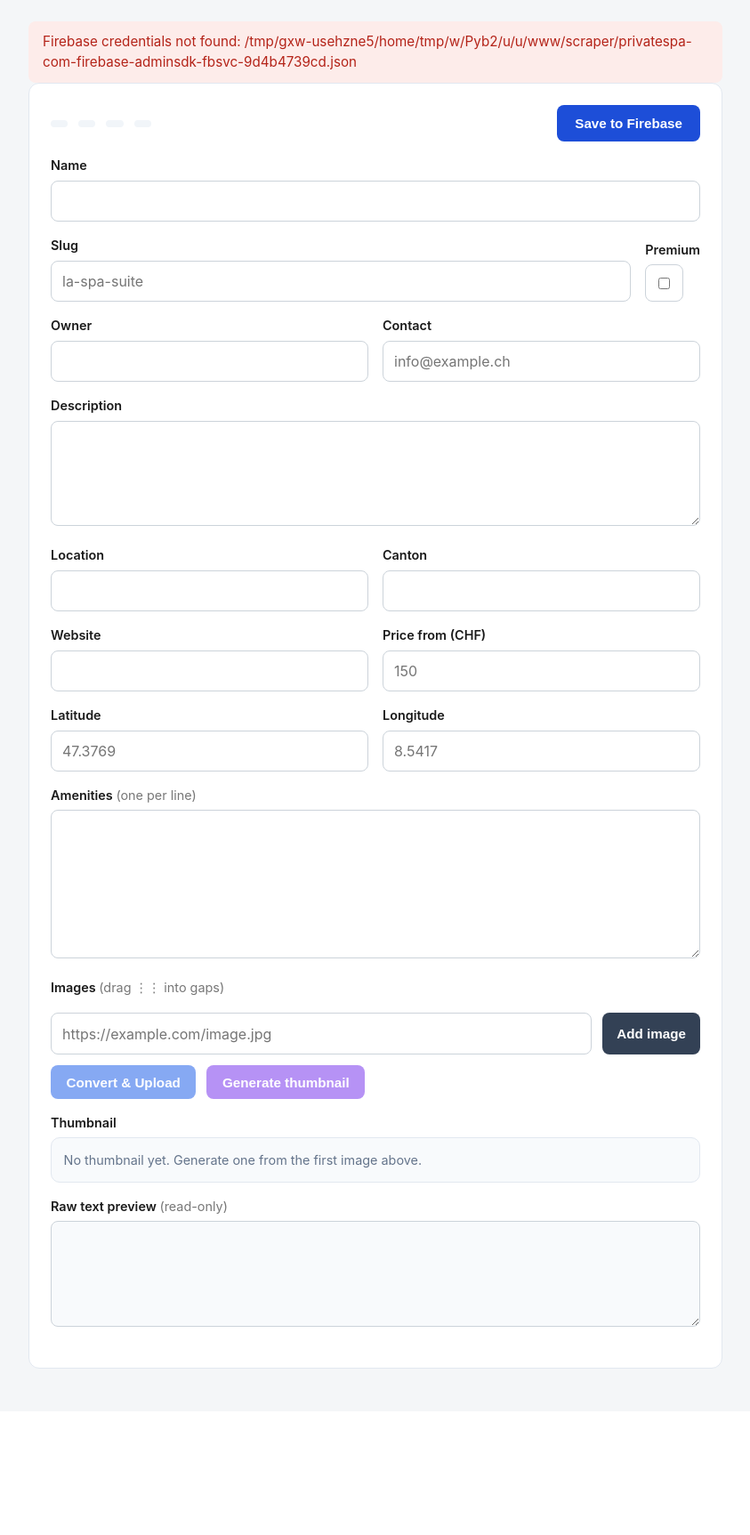
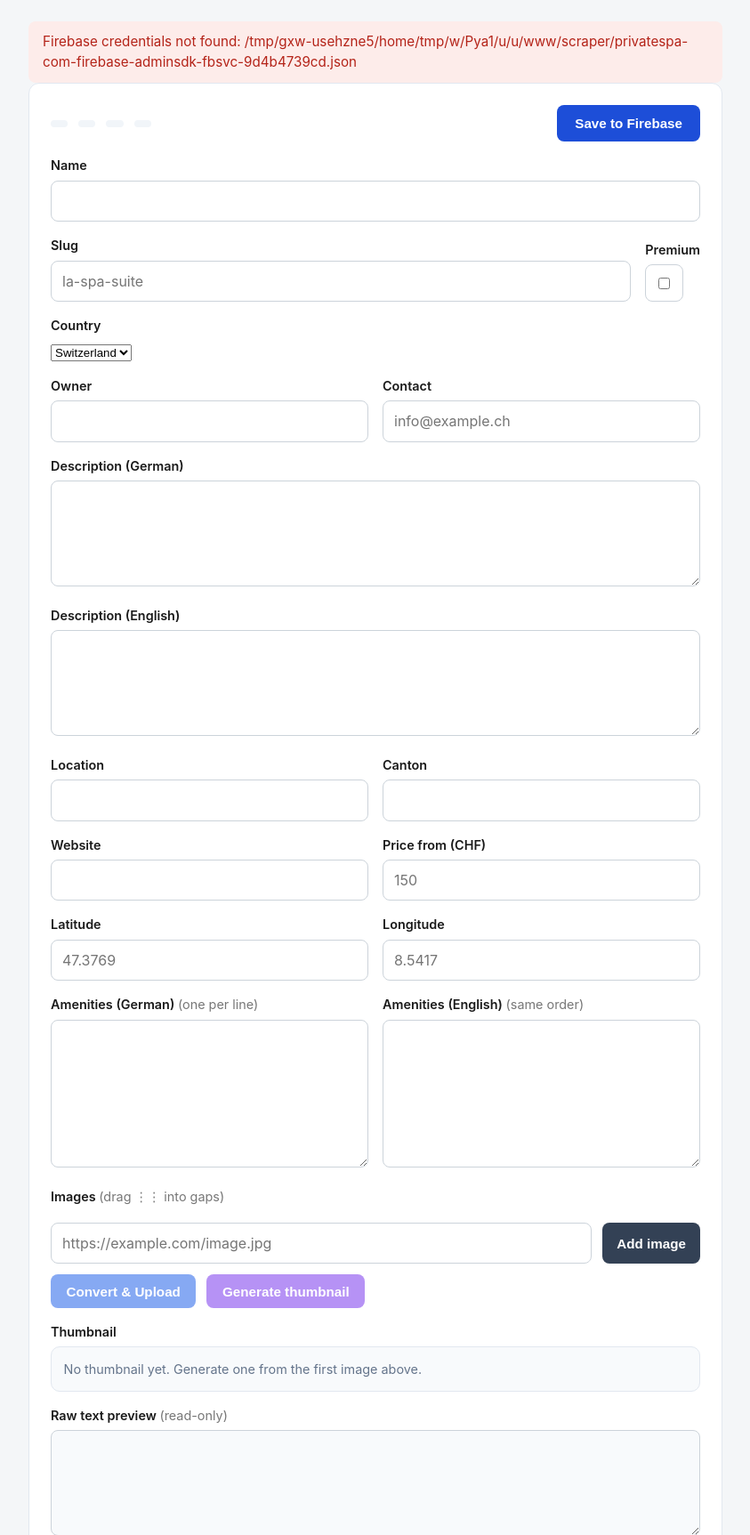
Before and after one commit to Trnquil/privatespa-scraper, a Flask app: page /spa/1 in a window 1280 px wide. Shown: the part 107-1832 px from the top of the page at 89% size, without its empty margins (218-1061 px from the left). Before the commit the page ends 1645 px from the top, so only its background shows below. Run offline with Flask 3, Linux system fonts and the light colour scheme; parts of the project's set-up code (start-up, migrations or seed data) failed here and were passed over; some libraries are stand-ins or nearby versions.

Commit message:
Bilingual spa data: English description/amenities and country
- AI extraction returns German and English description and amenities in
  the same call, plus the country (CH/DE/AT)
- Crawler takes the country from Google's address data
- Editor: country select, English description and amenities fields

Co-Authored-By: Claude Opus 5.5 <noreply@anthropic.com>

```diff
--- a/scraper/crawler.py
+++ b/scraper/crawler.py
@@ -60,6 +60,8 @@ def _build_draft(place: dict, scraped: dict, taken_slugs: set[str]) -> dict:
     data["location"] = data.get("location") or place.get("address")
     # Google's canton and coordinates come from its address data and beat the AI's guess.
     data["canton"] = place.get("canton") or normalize_canton(data.get("canton")) or data.get("canton")
+    if place.get("country") in ("CH", "DE", "AT"):
+        data["country"] = place["country"]
     if place.get("lat") is not None and place.get("lng") is not None:
         data["coordinates"] = [place["lat"], place["lng"]]
     base_slug = (
--- a/scraper/firestore_spas.py
+++ b/scraper/firestore_spas.py
@@ -9,9 +9,12 @@ from firebase_client import init_firebase
 # Fields stored on the public `spas/{id}` document (readable by anyone).
 SPA_FIELDS = (
     "amenities",
+    "amenities_en",
     "canton",
     "coordinates",
+    "country",
     "description",
+    "description_en",
     "images",
     "location",
     "name",
@@ -39,8 +42,9 @@ DEFAULT_SPA_VALUES = {
 }
 
 COMPLETENESS_EXCLUDED = frozenset(
-    {"premium", "thumbnail", "owner", "status", "google_place_id", "source"}
+    {"premium", "thumbnail", "owner", "status", "google_place_id", "source", "amenities_en"}
 )
+COUNTRIES = ("CH", "DE", "AT")
 
 
 def get_db():
@@ -147,6 +151,9 @@ def _spa_to_editor_payload(doc_id: str, data: dict, private: dict | None = None)
         "id": doc_id,
         "data": {
             "amenities": list(data.get("amenities") or []),
+            "amenities_en": list(data.get("amenities_en") or []),
+            "country": data.get("country") or "CH",
+            "description_en": data.get("description_en"),
             "canton": data.get("canton"),
             "contact": _normalize_string(private.get("contact")),
             "coordinates": _normalize_coordinates(data.get("coordinates")),
@@ -235,8 +242,13 @@ def _build_spa_payload(data: dict) -> dict:
             if value not in STATUSES:
                 raise ValueError(f"Invalid status: {value!r}")
             payload[field] = value
-        elif field in ("amenities", "images"):
+        elif field in ("amenities", "amenities_en", "images"):
             payload[field] = list(value or [])
+        elif field == "country":
+            value = (value or "CH").upper()
+            if value not in COUNTRIES:
+                raise ValueError(f"Invalid country: {value!r}")
+            payload[field] = value
         else:
             payload[field] = value
     return payload
--- a/scraper/scrape_spa.py
+++ b/scraper/scrape_spa.py
@@ -304,7 +304,8 @@ def extract_spa_info_with_openai(text: str, url: str, image_urls: list[str]) ->
         "You extract spa or wellness venue information from website text. "
         "Return ONLY valid JSON with exactly these keys: "
         "name, description, amenities, location, canton, coordinates, price_from, "
-        "is_private_spa, private_spa_reason. "
+        "is_private_spa, private_spa_reason, description_de, description_en, "
+        "amenities_de, amenities_en, country. "
         "name: official venue or offer name, or null if unclear. "
         "description: 1-3 polished sentences in the same language as the website text, "
         "factual and based ONLY on the provided text. "
@@ -326,6 +327,10 @@ def extract_spa_info_with_openai(text: str, url: str, image_urls: list[str]) ->
         "ordinary hotels, day spas, public baths, saunas or massage studios where "
         "the spa is shared with other guests, and false if the page is unrelated. "
         "private_spa_reason: one short sentence explaining is_private_spa. "
+        "description_de and description_en: the description in German and in natural "
+        "British English (same facts). amenities_de and amenities_en: the same amenity "
+        "list in German and in English, in the same order; keep brand and place names. "
+        "country: ISO code of the venue's country (CH, DE or AT), or null. "
         "Do NOT invent amenities, prices, locations, coordinates, or services. "
         "Return null for description if there is not enough information."
     )
@@ -354,20 +359,24 @@ def extract_spa_info_with_openai(text: str, url: str, image_urls: list[str]) ->
     if not isinstance(result, dict):
         raise ValueError("OpenAI response is not a JSON object")
 
-    amenities = result.get("amenities")
-    if not isinstance(amenities, list):
-        amenities = []
-    else:
-        amenities = [str(a).strip() for a in amenities if a]
+    def _str_list(value):
+        return [str(a).strip() for a in value if a] if isinstance(value, list) else []
+
+    amenities = _str_list(result.get("amenities_de")) or _str_list(result.get("amenities"))
+    amenities_en = _str_list(result.get("amenities_en"))
+    country = (result.get("country") or "").upper()
 
     return {
         "is_private_spa": result.get("is_private_spa") is True,
         "private_spa_reason": result.get("private_spa_reason"),
         "data": {
             "amenities": amenities,
+            "amenities_en": amenities_en,
+            "country": country if country in ("CH", "DE", "AT") else None,
+            "description_en": result.get("description_en"),
             "canton": result.get("canton"),
             "coordinates": _normalize_coordinates(result.get("coordinates")),
-            "description": result.get("description"),
+            "description": result.get("description_de") or result.get("description"),
             "images": image_urls,
             "location": result.get("location"),
             "name": result.get("name"),
--- a/scraper/static/editor.js
+++ b/scraper/static/editor.js
@@ -51,6 +51,9 @@ const fields = {
   owner: document.getElementById("owner"),
   contact: document.getElementById("contact"),
   description: document.getElementById("description"),
+  descriptionEn: document.getElementById("description-en"),
+  amenitiesEn: document.getElementById("amenities-en"),
+  country: document.getElementById("country"),
   location: document.getElementById("location"),
   canton: document.getElementById("canton"),
   website: document.getElementById("website"),
@@ -709,6 +712,9 @@ function populateEditor(result, options = {}) {
   fields.owner.value = data.owner || "";
   fields.contact.value = data.contact || "";
   fields.description.value = data.description || "";
+  fields.descriptionEn.value = data.description_en || "";
+  fields.amenitiesEn.value = arrayToLines(data.amenities_en);
+  fields.country.value = data.country || "CH";
   fields.location.value = data.location || "";
   fields.canton.value = data.canton || "";
   fields.website.value = data.website || "";
@@ -773,6 +779,9 @@ function buildSpaPayload() {
   return {
     data: {
       amenities: linesToArray(fields.amenities.value),
+      amenities_en: linesToArray(fields.amenitiesEn.value),
+      country: fields.country.value || "CH",
+      description_en: fields.descriptionEn.value.trim() || null,
       canton: fields.canton.value.trim() || null,
       contact: fields.contact.value.trim() || null,
       coordinates,
--- a/scraper/templates/edit.html
+++ b/scraper/templates/edit.html
@@ -89,6 +89,15 @@
           </div>
         </div>
 
+        <div class="field">
+          <label for="country">Country</label>
+          <select id="country">
+            <option value="CH">Switzerland</option>
+            <option value="DE">Germany</option>
+            <option value="AT">Austria</option>
+          </select>
+        </div>
+
         <div class="field-row">
           <div class="field">
             <label for="owner">Owner</label>
@@ -101,8 +110,13 @@
         </div>
 
         <div class="field">
-          <label for="description">Description</label>
+          <label for="description">Description (German)</label>
           <textarea id="description" rows="4"></textarea>
+        </div>
+
+        <div class="field">
+          <label for="description-en">Description (English)</label>
+          <textarea id="description-en" rows="4"></textarea>
         </div>
 
         <div class="field-row">
@@ -144,9 +158,15 @@
           </div>
         </div>
 
-        <div class="field">
-          <label>Amenities <span class="hint">(one per line)</span></label>
-          <textarea id="amenities" rows="6"></textarea>
+        <div class="field-row">
+          <div class="field">
+            <label>Amenities (German) <span class="hint">(one per line)</span></label>
+            <textarea id="amenities" rows="6"></textarea>
+          </div>
+          <div class="field">
+            <label>Amenities (English) <span class="hint">(same order)</span></label>
+            <textarea id="amenities-en" rows="6"></textarea>
+          </div>
         </div>
 
         <div class="field">
```
